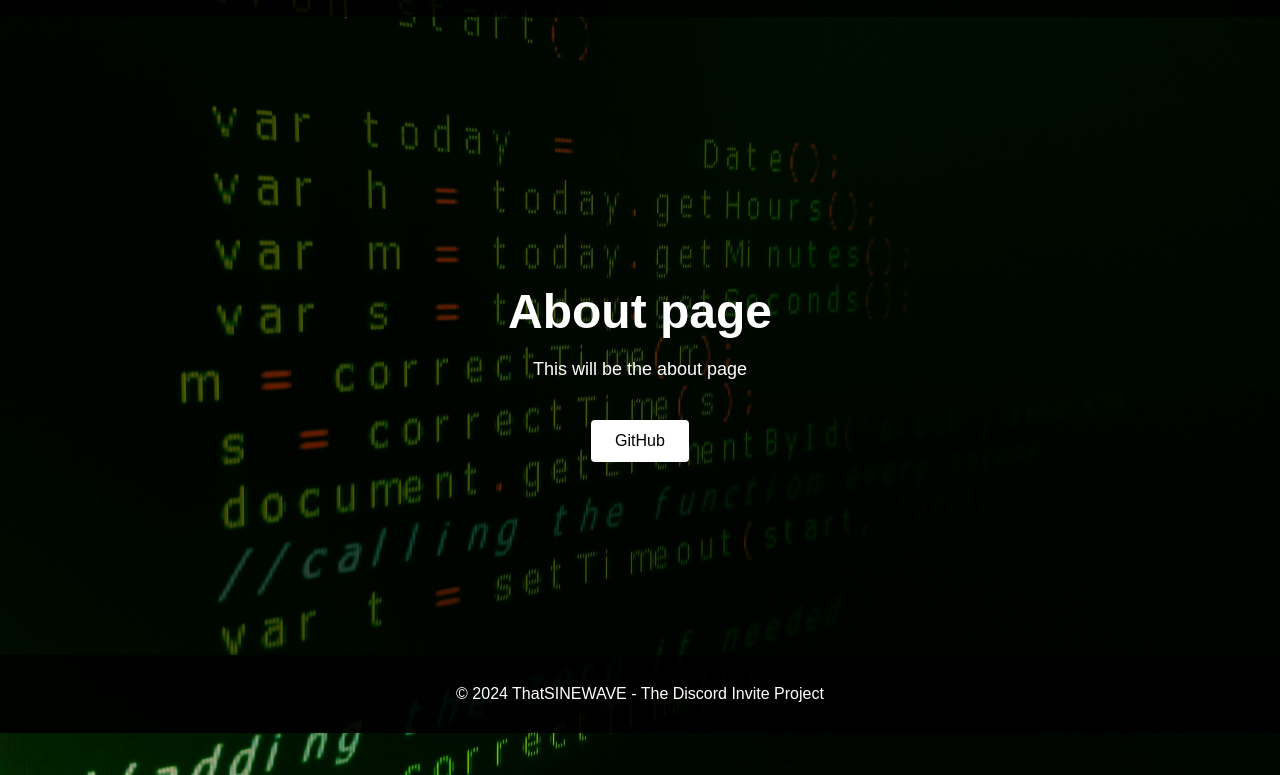
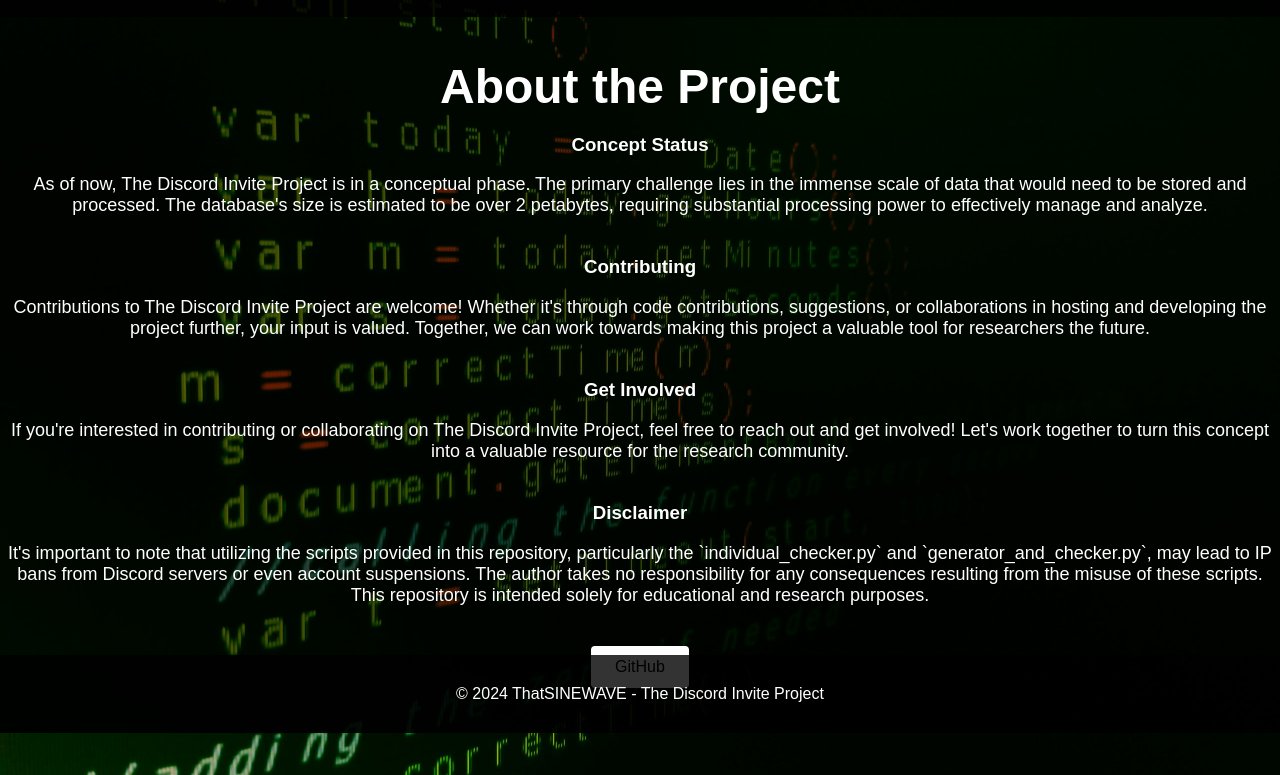
Before and after one commit to ThatSINEWAVE/Discord-Invite-Project, a plain HTML site: page pages/about.html in a window 1280 px wide. Shown: the part 67-842 px from the top of the page. Drawn offline with Linux system fonts and the light colour scheme.

Commit message:
Updated about page contents

```diff
--- a/pages/about.html
+++ b/pages/about.html
@@ -24,8 +24,17 @@
 
     <main>
         <div class="hero">
-            <h1>About page</h1>
-            <p>This will be the about page</p>
+            <h1>About the Project</h1>
+            <div class="text-container">
+                <h3>Concept Status</h3>
+                <p>As of now, The Discord Invite Project is in a conceptual phase. The primary challenge lies in the immense scale of data that would need to be stored and processed. The database's size is estimated to be over 2 petabytes, requiring substantial processing power to effectively manage and analyze.</p>
+                <h3>Contributing</h3>
+                <p>Contributions to The Discord Invite Project are welcome! Whether it's through code contributions, suggestions, or collaborations in hosting and developing the project further, your input is valued. Together, we can work towards making this project a valuable tool for researchers the future.</p>
+                <h3>Get Involved</h3>
+                <p>If you're interested in contributing or collaborating on The Discord Invite Project, feel free to reach out and get involved! Let's work together to turn this concept into a valuable resource for the research community.</p>
+                <h3>Disclaimer</h3>
+                <p>It's important to note that utilizing the scripts provided in this repository, particularly the `individual_checker.py` and `generator_and_checker.py`, may lead to IP bans from Discord servers or even account suspensions. The author takes no responsibility for any consequences resulting from the misuse of these scripts. This repository is intended solely for educational and research purposes.</p>
+            </div>
             <a href="https://github.com/ThatSINEWAVE/Discord-Invite-Project" class="btn">GitHub</a>
         </div>
     </main>
```
